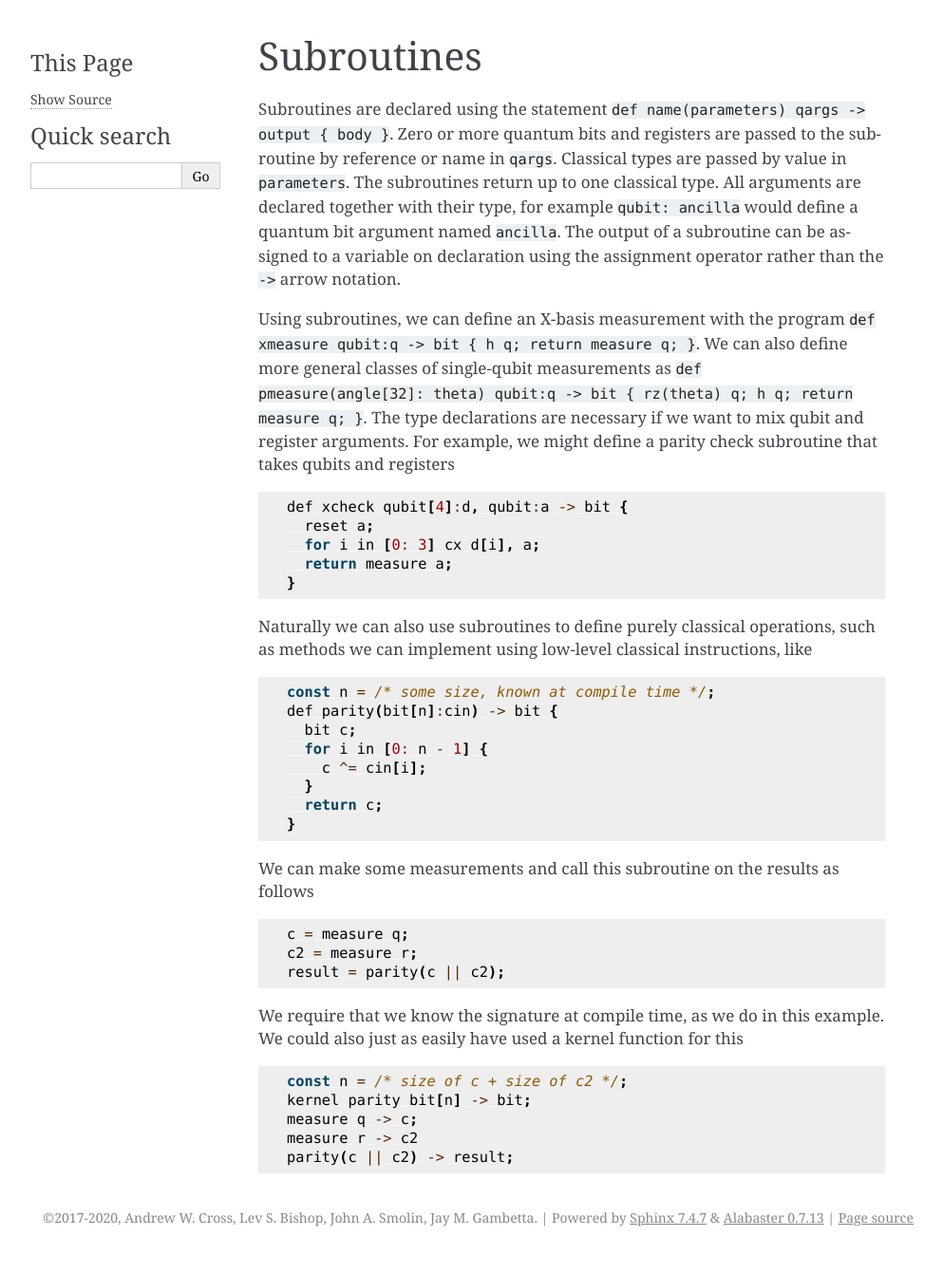
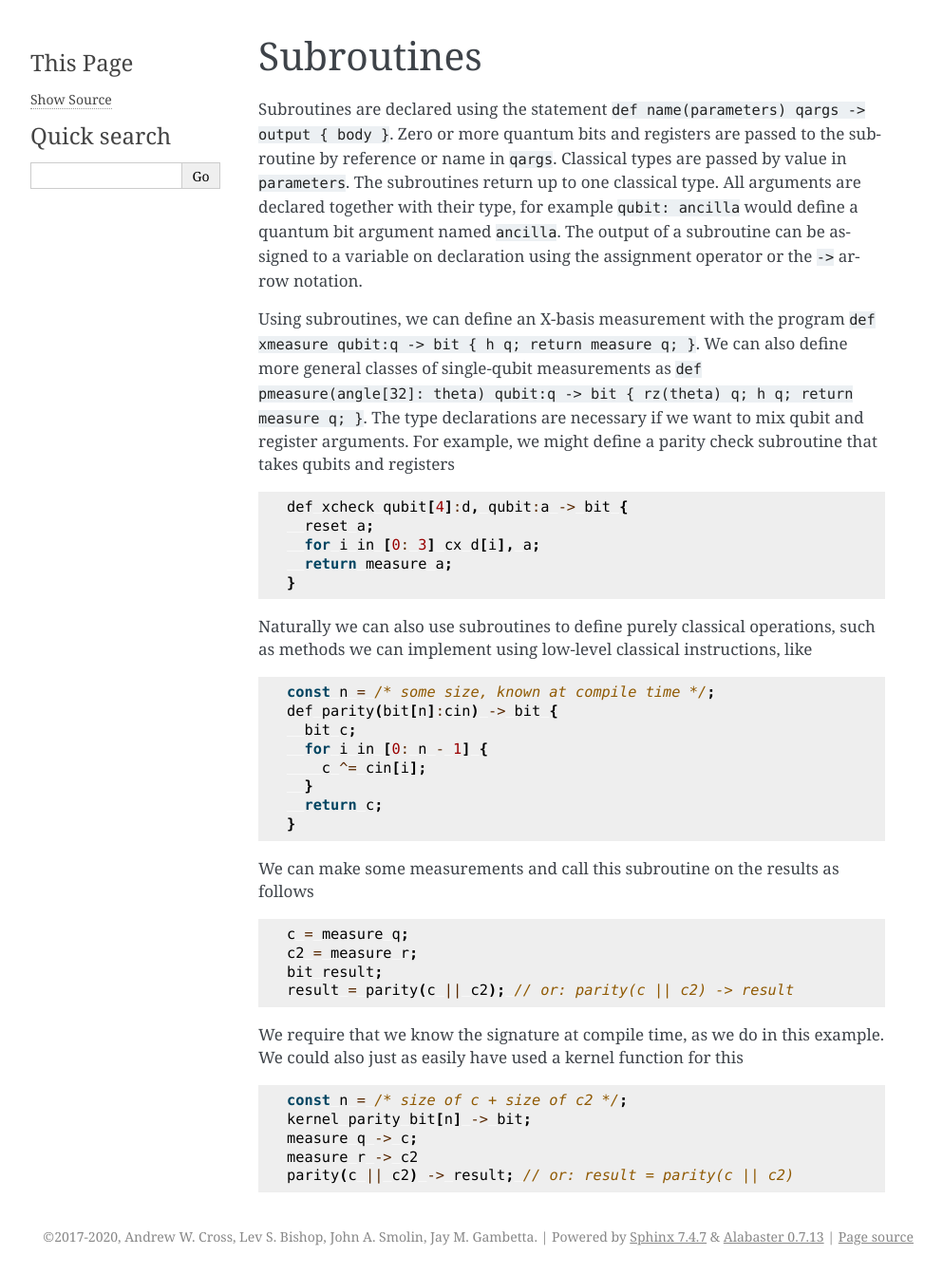
Before and after one commit to openqasm/openqasm, a Sphinx documentation site: the page built from source/language/subroutines.rst, in a window 1280 px wide. Shown: the whole page at 95% size, without its empty margins (148-1141 px from the left). Built offline with Sphinx 7.4.7, drawn with Linux system fonts in a browser that asks for light colours.

Commit message:
Add small clarification to subroutine example

```diff
--- a/source/language/subroutines.rst
+++ b/source/language/subroutines.rst
@@ -8,7 +8,7 @@ Classical types are passed by value in ``parameters``. The subroutines return up
 one classical type. All arguments are declared together with their type,
 for example ``qubit: ancilla`` would define a quantum bit argument named ``ancilla``. The output of a
 subroutine can be assigned to a variable on declaration using the
-assignment operator rather than the ``->`` arrow notation.
+assignment operator or the ``->`` arrow notation.
 
 Using subroutines, we can define an X-basis measurement with the program
 ``def xmeasure qubit:q -> bit { h q; return measure q; }``.
@@ -50,7 +50,8 @@ follows
 
    c = measure q;
    c2 = measure r;
-   result = parity(c || c2);
+   bit result;
+   result = parity(c || c2); // or: parity(c || c2) -> result
 
 We require that we know the signature at compile time, as we do in this
 example. We could also just as easily have used a kernel function for
@@ -62,4 +63,4 @@ this
    kernel parity bit[n] -> bit;
    measure q -> c;
    measure r -> c2
-   parity(c || c2) -> result;
+   parity(c || c2) -> result; // or: result = parity(c || c2)
```
